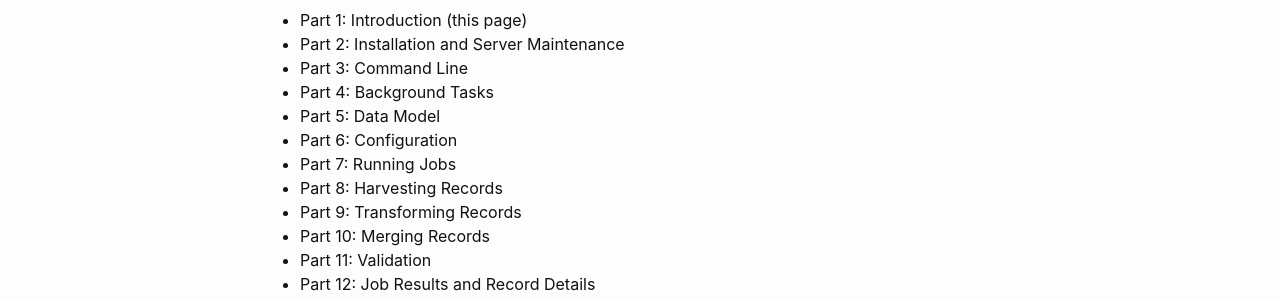
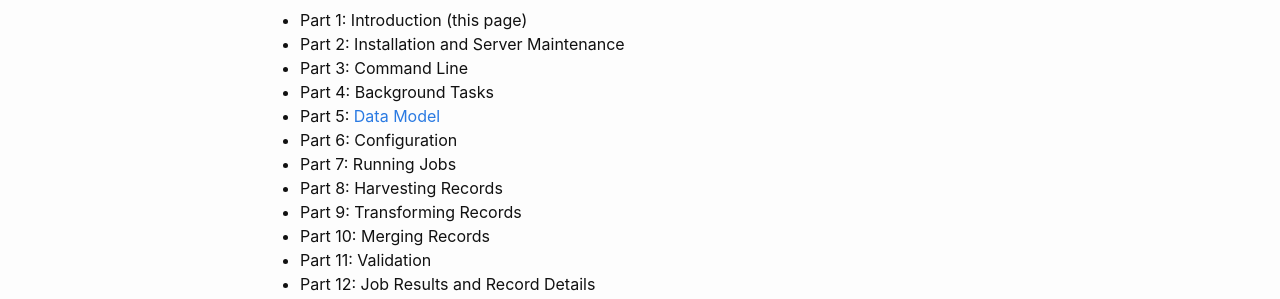
Before and after one commit to richardcadler/PureJekyll, a Jekyll site: the page built from docs/index.markdown, in a window 1280 px wide. Shown: the part 831-1130 px from the top of the page. Built offline with Jekyll 4.4.1, drawn with Linux system fonts in a browser that asks for light colours; part of the change alters nothing that is shown.

```diff
--- a/docs/_layouts/home.html
+++ b/docs/_layouts/home.html
@@ -55,7 +55,7 @@ The name “Combine”, pronounced /kämˌbīn/ with a long i, is a nod to the <
   <li>Part 2: Installation and Server Maintenance</li>
   <li>Part 3: Command Line</li>
   <li>Part 4: Background Tasks</li>
-  <li>Part 5: Data Model</li>
+  <li>Part 5: <a href="/datamodel">Data Model</a></li>
   <li>Part 6: Configuration</li>
   <li>Part 7: Running Jobs</li>
   <li>Part 8: Harvesting Records</li>
```
